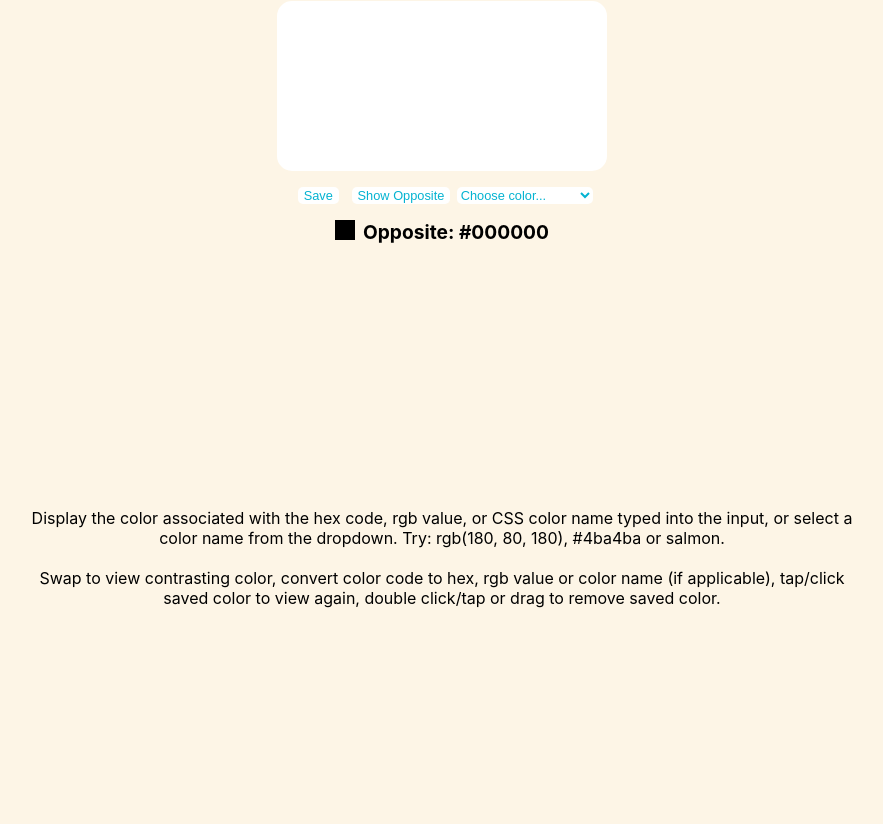
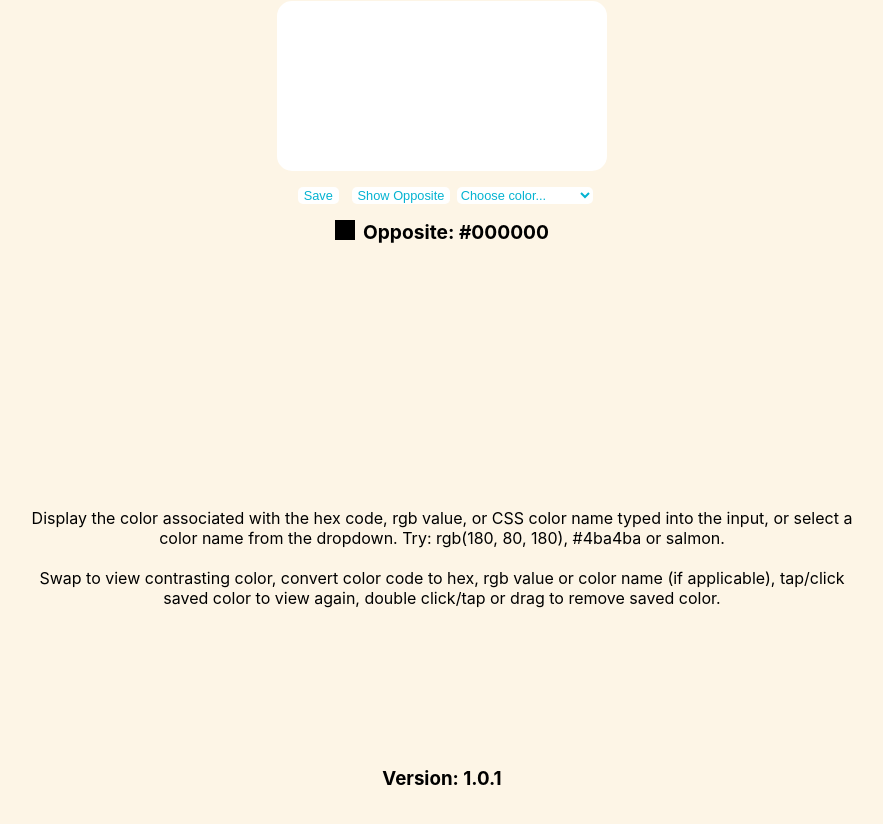
Before and after one commit to liztrenholme/colorbox, a React (Create React App) app: page / in a window 1280 px wide. Shown: the part 338-1162 px from the top of the page, without its empty margins (198-1081 px from the left). Before the commit the page ends 1118 px from the top, so only its background shows below. Built offline with nearby package versions, Linux system fonts and the light colour scheme.

Commit message:
added version

```diff
--- a/package.json
+++ b/package.json
@@ -1,6 +1,6 @@
 {
   "name": "colorbox",
-  "version": "0.1.0",
+  "version": "1.0.1",
   "private": true,
   "homepage": "https://liztrenholme.github.io/colorbox",
   "dependencies": {
--- a/src/components/colorbox/index.js
+++ b/src/components/colorbox/index.js
@@ -9,6 +9,7 @@ import {
   colorNames,
   getSecondVal,
   rgbVals } from '../modules/index.js';
+import json from '../../../package.json';
 
 class Colorbox extends Component {
 state = {
@@ -273,6 +274,7 @@ render() {
             name (if applicable), tap/click saved color to view again, double click/tap or
             drag to remove saved color.
       </div>
+      <h3>Version: {json.version}</h3>
     </div>
   );
 }
```
